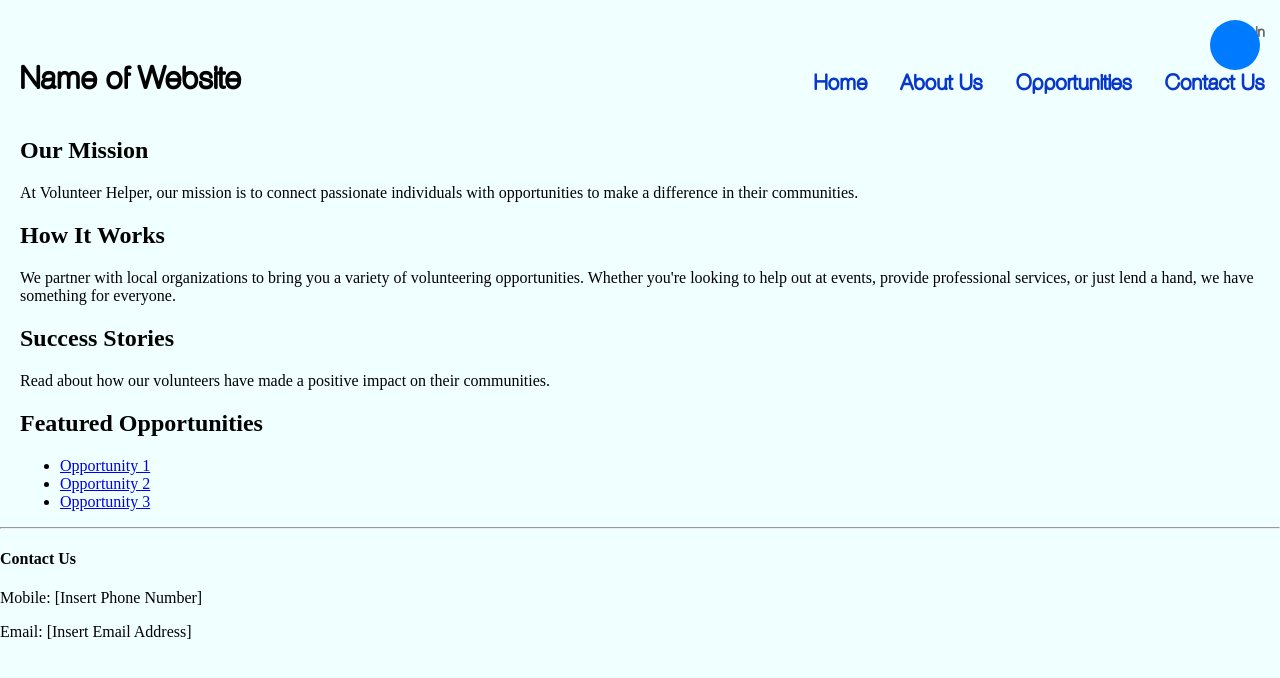
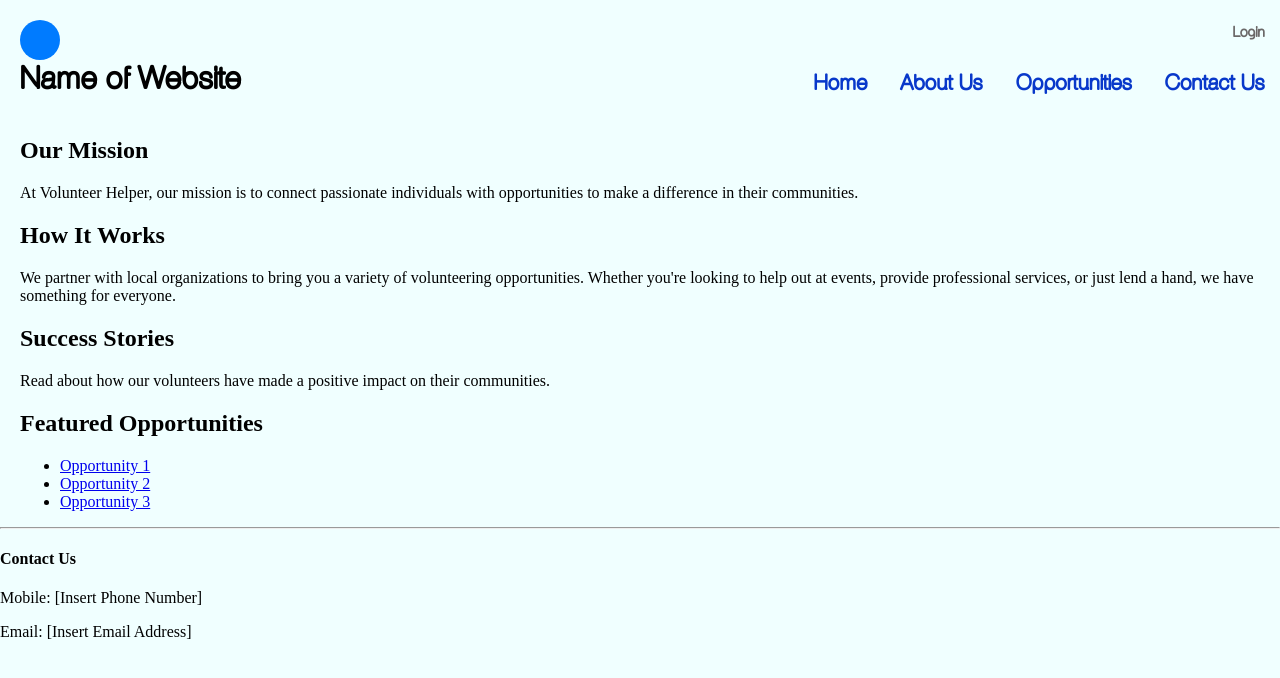
Before and after one commit to Towaiji/Volunteer-website, a plain HTML site: page Home.html in a window 1280 px wide. Drawn offline with Linux system fonts and the light colour scheme.

Commit message:
moved profile circle icon

```diff
--- a/style.css
+++ b/style.css
@@ -96,9 +96,9 @@ h1{
 .circle-icon {
     position: fixed;
     top: 20px;
-    right: 20px;
-    width: 50px;
-    height: 50px;
+    left: 20px; /* Change from right to left */
+    width: 40px;
+    height: 40px;
     background-color: #007bff; /* Blue color, you can change it */
     border-radius: 50%;
     display: flex;
```
